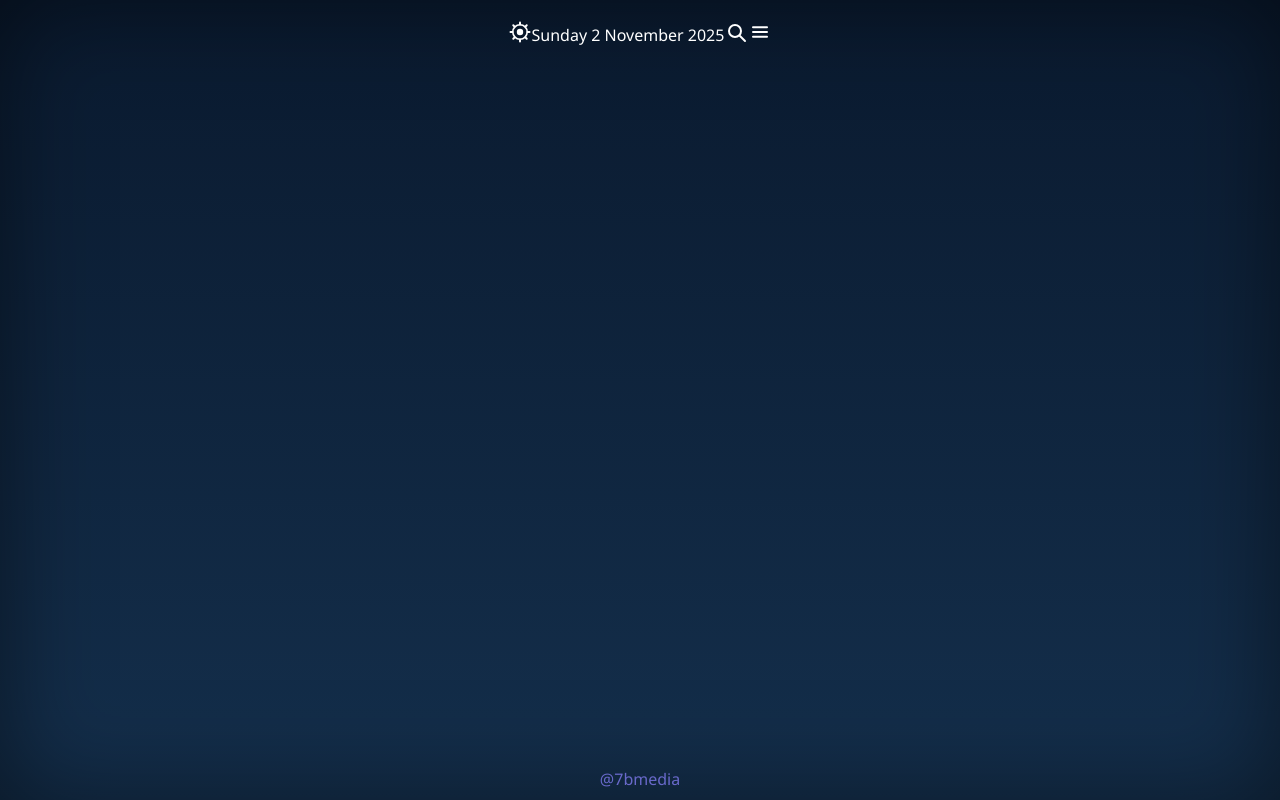
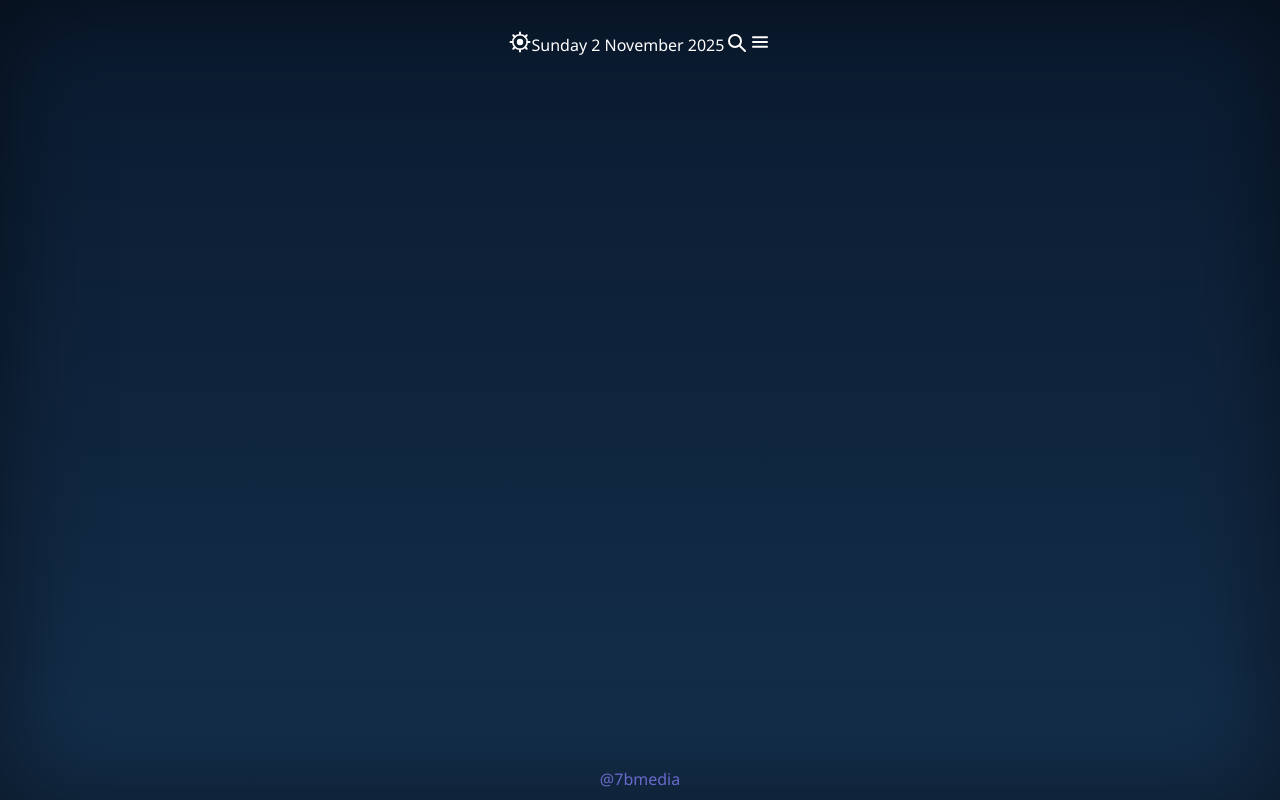
Before and after one commit to 7bdollz/E_go_rain-, a website built with webpack: page docs/index.html in a window 1280 px wide. Built offline with nearby package versions, Linux system fonts and the light colour scheme.

Commit message:
added extra styles

```diff
--- a/src/style.css
+++ b/src/style.css
@@ -24,7 +24,7 @@ body {
   /* Full-screen layout */
   min-height: 100vh;
   margin: 0;
-  padding: 0;
+  padding: 10px;
   text-transform: capitalize;
 
   /* Background gradient */
@@ -87,6 +87,7 @@ body {
   grid-template-rows: repeat(auto-fit, minmax(100px, 1fr));
   grid-auto-rows: minmax(100px, auto);
   height: 80%;
+  width: 100%;
 }
 
 #cityname{
```
